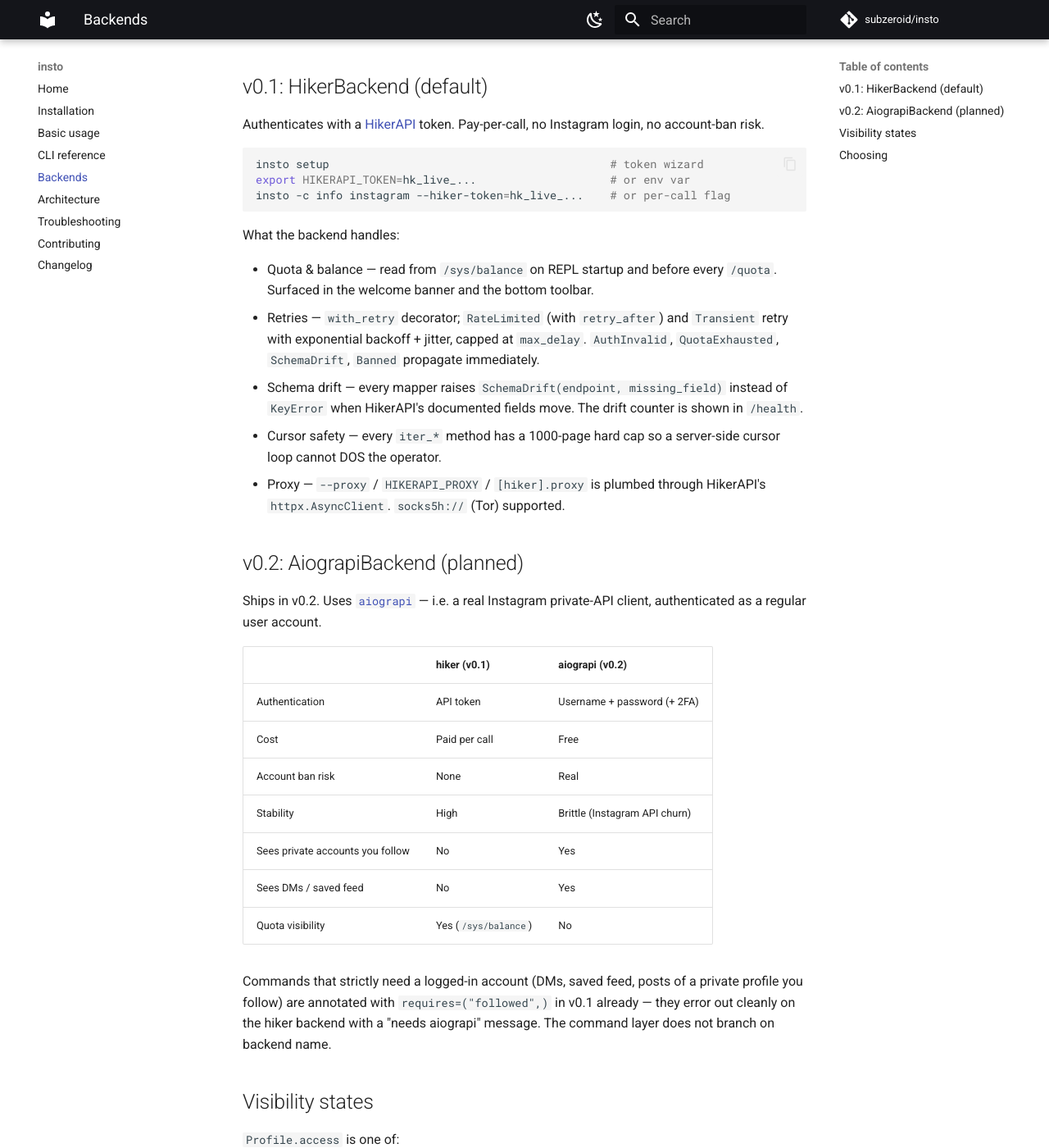
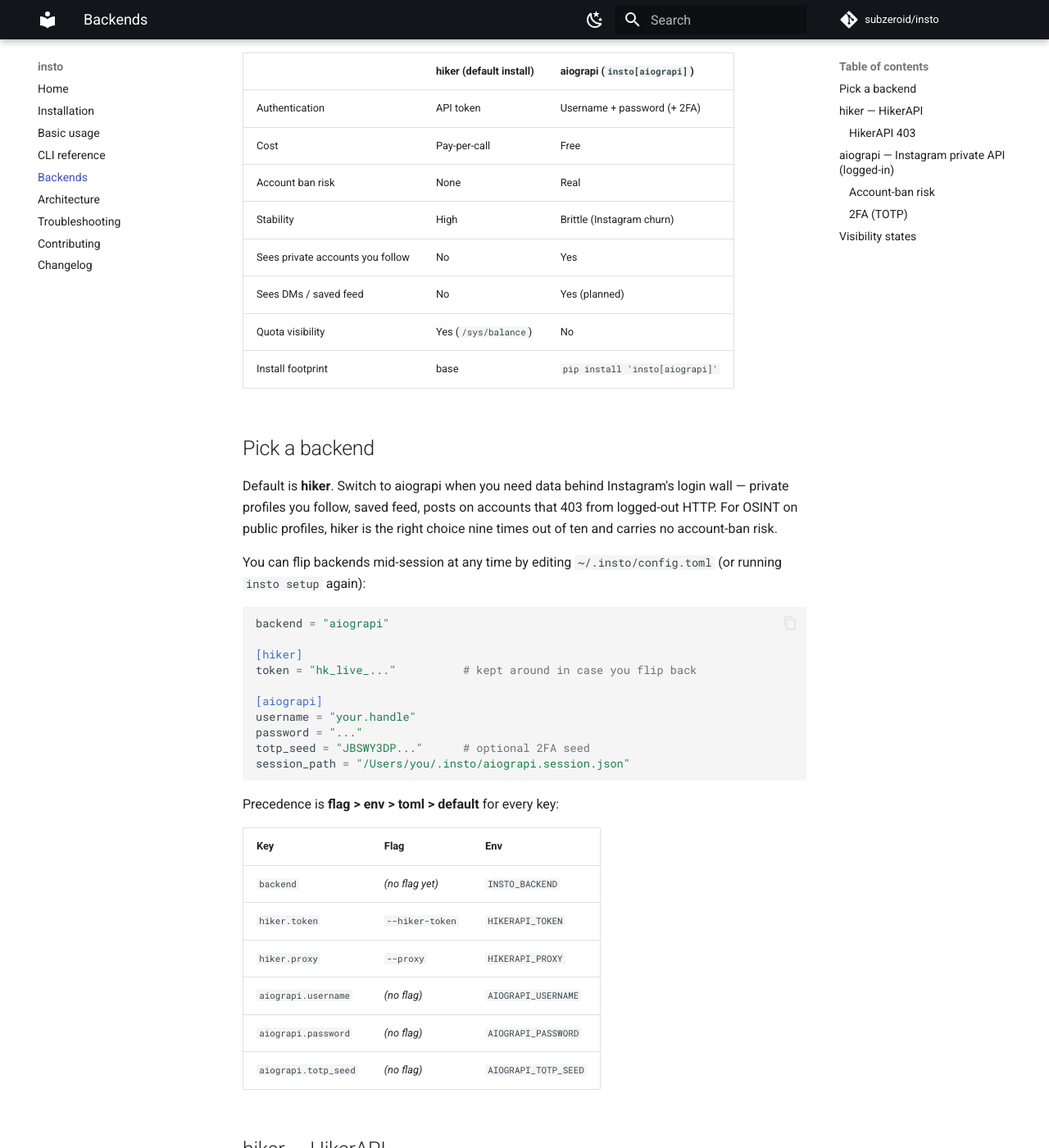
Before and after one commit to subzeroid/insto, an MkDocs documentation site: the page built from docs/backends.md, in a window 1280 px wide and 1400 px high, scrolled down 276 px. Shown: the whole window at 82% size. Built offline with MkDocs 1.6.1 and Material for MkDocs 9.7.7, drawn with Linux system fonts in a browser that asks for light colours; comment, search, counter and statistics services are not loaded; some of the changed text lies outside the part shown.

Commit message:
docs: cover aiograpi backend across docs/backends, installation, README
0.2.0 ships the aiograpi backend behind insto[aiograpi]; the docs only
mentioned it as 'planned for v0.2'. Update:

- docs/backends.md: rewritten head-to-head table, full hiker section
  (HikerAPI 403 explained as Instagram-side login wall), full aiograpi
  section (lazy login, session persistence, 2FA TOTP, account-ban risk
  guidance, /similar + /tagged limitations).
- docs/installation.md: 'with the aiograpi backend' subsection with the
  three install paths and a forward link.
- README: install block adds the [aiograpi] extra; 'Where things go'
  mentions ~/.insto/aiograpi.session.json.

mkdocs --strict still builds clean. 732 tests still green.

````diff
--- a/docs/backends.md
+++ b/docs/backends.md
@@ -1,48 +1,123 @@
 # Backends
 
-`insto` is split between command surface and backend. The backend is the only layer that touches a third-party API; everything above it consumes DTOs (`Profile`, `Post`, `User`, `Comment`, ...) and never sees a raw HikerAPI dict.
+`insto` is split between command surface and backend. The backend is the only layer that touches a third-party API; everything above it consumes DTOs (`Profile`, `Post`, `User`, `Comment`, ...) and never sees a raw HikerAPI / aiograpi dict.
 
-The contract lives in `insto/backends/_base.py:OSINTBackend` (renamed from `InstagramBackend` in v0.1 to keep the door open for non-Instagram backends in v1.x).
+The contract lives in `insto/backends/_base.py:OSINTBackend`. Two implementations ship as of 0.2.0:
 
-## v0.1: HikerBackend (default)
+| | **hiker** (default install) | **aiograpi** (`insto[aiograpi]`) |
+|---|---|---|
+| Authentication | API token | Username + password (+ 2FA) |
+| Cost | Pay-per-call | Free |
+| Account ban risk | None | Real |
+| Stability | High | Brittle (Instagram churn) |
+| Sees private accounts you follow | No | Yes |
+| Sees DMs / saved feed | No | Yes (planned) |
+| Quota visibility | Yes (`/sys/balance`) | No |
+| Install footprint | base | `pip install 'insto[aiograpi]'` |
+
+## Pick a backend
+
+Default is **hiker**. Switch to aiograpi when you need data behind Instagram's login wall — private profiles you follow, saved feed, posts on accounts that 403 from logged-out HTTP. For OSINT on public profiles, hiker is the right choice nine times out of ten and carries no account-ban risk.
+
+You can flip backends mid-session at any time by editing `~/.insto/config.toml` (or running `insto setup` again):
+
+```toml
+backend = "aiograpi"
+
+[hiker]
+token = "hk_live_..."          # kept around in case you flip back
+
+[aiograpi]
+username = "your.handle"
+password = "..."
+totp_seed = "JBSWY3DP..."      # optional 2FA seed
+session_path = "/Users/you/.insto/aiograpi.session.json"
+```
+
+Precedence is **flag > env > toml > default** for every key:
+
+| Key | Flag | Env |
+|---|---|---|
+| `backend` | _(no flag yet)_ | `INSTO_BACKEND` |
+| `hiker.token` | `--hiker-token` | `HIKERAPI_TOKEN` |
+| `hiker.proxy` | `--proxy` | `HIKERAPI_PROXY` |
+| `aiograpi.username` | _(no flag)_ | `AIOGRAPI_USERNAME` |
+| `aiograpi.password` | _(no flag)_ | `AIOGRAPI_PASSWORD` |
+| `aiograpi.totp_seed` | _(no flag)_ | `AIOGRAPI_TOTP_SEED` |
+
+## hiker — HikerAPI
 
 Authenticates with a [HikerAPI](https://hikerapi.com) token. Pay-per-call, no Instagram login, no account-ban risk.
 
 ```sh
-insto setup                                          # token wizard
-export HIKERAPI_TOKEN=hk_live_...                    # or env var
-insto -c info instagram --hiker-token=hk_live_...    # or per-call flag
+insto setup                                            # token wizard
+export HIKERAPI_TOKEN=hk_live_...                      # or env var
+insto -c info instagram --hiker-token=hk_live_...      # or per-call flag
 ```
 
 What the backend handles:
 
-- Quota & balance — read from `/sys/balance` on REPL startup and before every `/quota`. Surfaced in the welcome banner and the bottom toolbar.
-- Retries — `with_retry` decorator; `RateLimited` (with `retry_after`) and `Transient` retry with exponential backoff + jitter, capped at `max_delay`. `AuthInvalid`, `QuotaExhausted`, `SchemaDrift`, `Banned` propagate immediately.
-- Schema drift — every mapper raises `SchemaDrift(endpoint, missing_field)` instead of `KeyError` when HikerAPI's documented fields move. The drift counter is shown in `/health`.
-- Cursor safety — every `iter_*` method has a 1000-page hard cap so a server-side cursor loop cannot DOS the operator.
-- Proxy — `--proxy` / `HIKERAPI_PROXY` / `[hiker].proxy` is plumbed through HikerAPI's `httpx.AsyncClient`. `socks5h://` (Tor) supported.
+- **Quota & balance** — read from `/sys/balance` on REPL startup and before every `/quota`. Surfaced in the welcome banner and the bottom toolbar.
+- **Retries** — `with_retry` decorator. `RateLimited` (with `retry_after`) and `Transient` retry with exponential backoff + jitter; `AuthInvalid`, `QuotaExhausted`, `SchemaDrift`, `Banned` propagate immediately.
+- **Schema drift** — every mapper raises `SchemaDrift(endpoint, missing_field)` instead of `KeyError` when HikerAPI's documented fields move. Counter shown in `/health`.
+- **Cursor safety** — every `iter_*` method has a 1000-page hard cap so a server-side cursor loop cannot DOS the operator.
+- **Proxy** — `--proxy` / `HIKERAPI_PROXY` / `[hiker].proxy` plumbed through `httpx`. `socks5h://` (Tor) supported.
 
-## v0.2: AiograpiBackend (planned)
+### HikerAPI 403
 
-Ships in v0.2. Uses [`aiograpi`](https://github.com/subzeroid/aiograpi) — i.e. a real Instagram private-API client, authenticated as a regular user account.
+HikerAPI proxies Instagram's HTTP statuses verbatim — when a call returns 403, that's Instagram refusing the request, not HikerAPI billing or scope. You'll see this most often on:
 
-| | hiker (v0.1) | aiograpi (v0.2) |
-|---|---|---|
-| Authentication | API token | Username + password (+ 2FA) |
-| Cost | Paid per call | Free |
-| Account ban risk | None | Real |
-| Stability | High | Brittle (Instagram API churn) |
-| Sees private accounts you follow | No | Yes |
-| Sees DMs / saved feed | No | Yes |
-| Quota visibility | Yes (`/sys/balance`) | No |
+- `/similar` — Instagram retired the public suggested-users endpoint.
+- Anything against an account that requires a logged-in session to read.
 
-Commands that strictly need a logged-in account (DMs, saved feed, posts of a private profile you follow) are annotated with `requires=("followed",)` in v0.1 already — they error out cleanly on the hiker backend with a "needs aiograpi" message. The command layer does not branch on backend name.
+The fix is to switch to the aiograpi backend for that one command.
+
+## aiograpi — Instagram private API (logged-in)
+
+Optional, install separately:
+
+```sh
+uv tool install 'insto[aiograpi]'
+pipx install 'insto[aiograpi]'
+pip install 'insto[aiograpi]'           # in a venv only — see installation.md
+```
+
+Then run `insto setup`, pick `aiograpi`, paste your Instagram username + password, and (optionally) the TOTP seed for 2FA.
+
+What works on aiograpi:
+
+- `/info`, `/posts`, `/reels`, `/stories`, `/highlights`, `/followers`, `/followings`, `/mutuals`, `/comments`, `/captions`, `/likes`, `/wcommented`, `/hashtags`, `/mentions`, `/locations`, `/dossier`.
+- Reads private profiles you follow.
+- Login is **lazy** — the constructor stores credentials, the actual `client.login()` fires on the first network call. The session is then dumped to `~/.insto/aiograpi.session.json` (mode `0600`); subsequent runs reuse it without re-authenticating.
+
+What does NOT work on aiograpi 0.7:
+
+- `/similar` — Instagram retired the public suggested-users endpoint. No backend supports it.
+- `/tagged` — aiograpi 0.7 does not expose `user_tag_medias`. Use the hiker backend for this command.
+
+Both raise a clear `BackendError("...needs hiker backend")` instead of returning silently empty.
+
+### Account-ban risk
+
+aiograpi authenticates as a real Instagram user. Heavy use, fast scrapes, and especially `/dossier` runs against many targets in a row look like automation to Instagram's anti-abuse systems. Mitigations baked in:
+
+- `/batch` defaults to concurrency 3 with 1s ± 25% jitter between target starts.
+- `RateLimitError`, `PleaseWaitFewMinutes`, and `ClientThrottledError` translate to `RateLimited(retry_after)` and back off.
+- `AccountSuspended` and `FeedbackRequired` translate to the typed `Banned` error so the CLI surfaces it cleanly instead of a stack trace.
+
+For real OSINT work, **use a dedicated burner account** — never your personal Instagram. Insto's defaults are conservative, but Instagram's rules are theirs to enforce.
+
+### 2FA (TOTP)
+
+If your account has 2FA enabled, paste the **TOTP seed** (the 32-char base32 string Instagram shows when you set up an authenticator app) during `insto setup`. aiograpi will generate the 6-digit code on demand. Insto stores the seed in `~/.insto/config.toml` (mode `0600`) and registers it with the global redaction set so it never reaches error output or the rotating log file.
+
+Don't have the seed? Either re-enable 2FA in Instagram's settings to capture it, or skip 2FA on the burner account.
 
 ## Visibility states
 
 `Profile.access` is one of:
 
-| State | Hiker | Aiograpi |
+| State | hiker | aiograpi |
 |---|---|---|
 | `public` | ✓ | ✓ |
 | `private` | ✓ | ✓ |
@@ -50,12 +125,4 @@
 | `blocked` | n/a | ✓ (only via aiograpi error response) |
 | `deleted` | ✓ | ✓ |
 
-## Choosing
-
-Default is **hiker**. Pick aiograpi when:
-
-- You need data from a private account you legitimately follow.
-- You want zero per-call cost and accept the account-ban risk.
-- You're OK with brittleness — Instagram regularly breaks aiograpi.
-
-For OSINT on public profiles, hiker is the right choice nine times out of ten.
+Commands that strictly need a logged-in account (DMs, saved feed, posts of a private profile you follow) carry a `requires=("followed",)` annotation. They run cleanly on aiograpi; on hiker they exit with a typed message.
````
Also changed, not shown: README.md (+14 -0 lines), docs/installation.md (+12 -0 lines).
